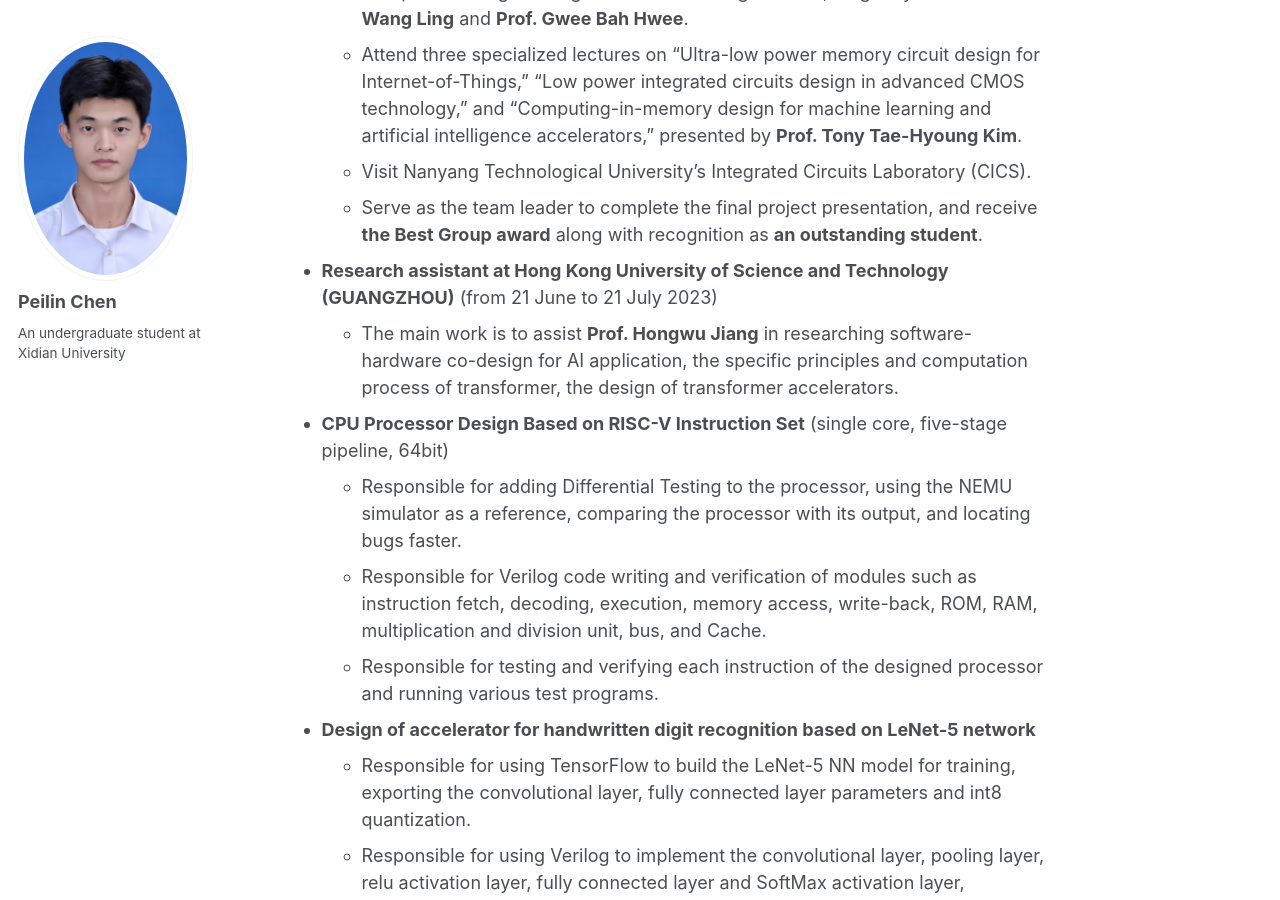
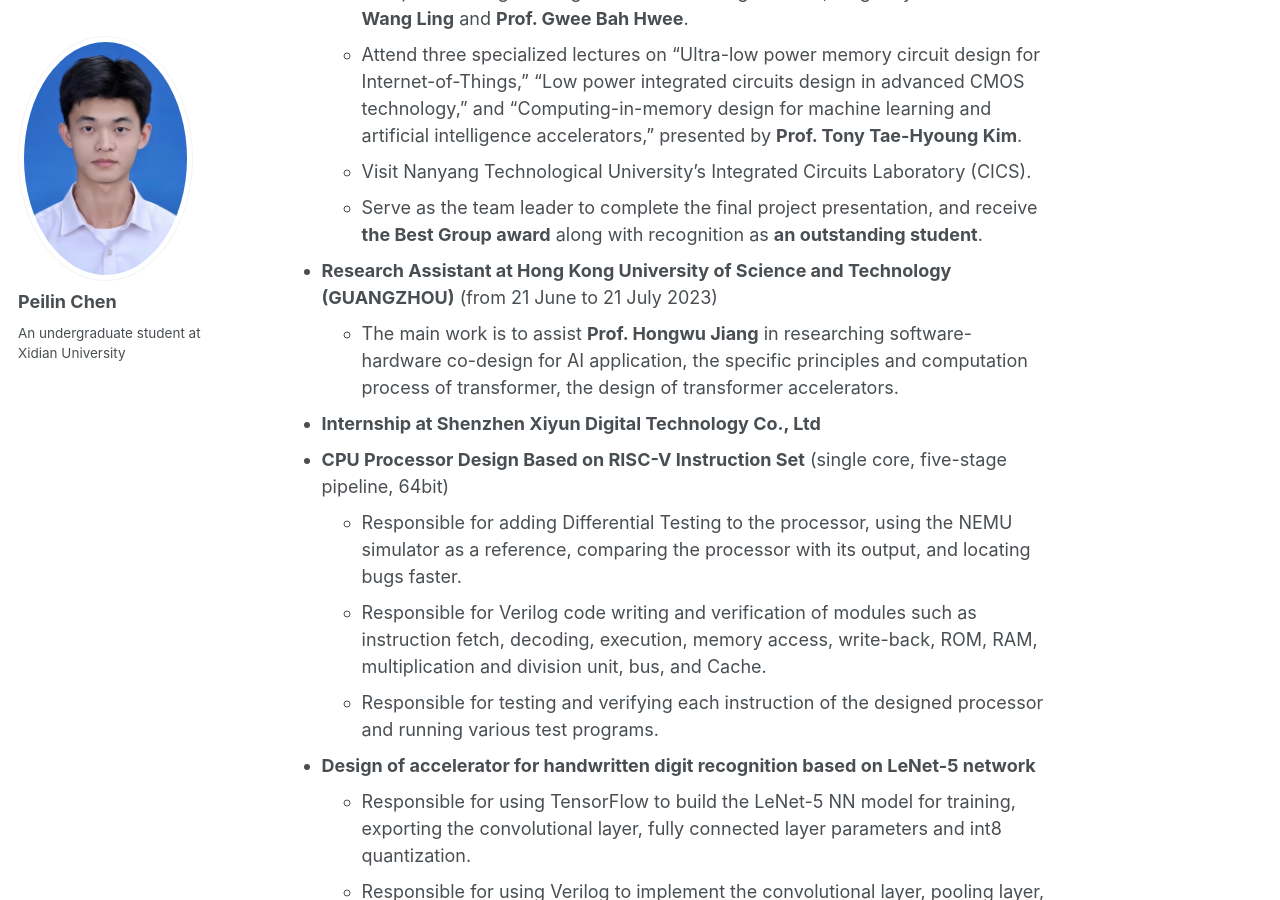
Before and after one commit to peilin-chen/peilin-chen.github.io, a Jekyll site: the page built from _pages/about.md, in a window 1280 px wide and 900 px high, scrolled down 727 px. Built offline with Jekyll 4.4.1, drawn with Linux system fonts in a browser that asks for light colours.

Commit message:
Update about.md

```diff
--- a/_pages/about.md
+++ b/_pages/about.md
@@ -24,8 +24,9 @@ Digital Integrated Circuits, AI Chip/Accelerator Based on Computing-In-Memory, R
   - Attend three specialized lectures on "Ultra-low power memory circuit design for Internet-of-Things," "Low power integrated circuits design in advanced CMOS technology," and "Computing-in-memory design for machine learning and artificial intelligence accelerators," presented by **Prof. Tony Tae-Hyoung Kim**.
   - Visit Nanyang Technological University's Integrated Circuits Laboratory (CICS).
   - Serve as the team leader to complete the final project presentation, and receive **the Best Group award** along with recognition as **an outstanding student**.
-* **Research assistant at Hong Kong University of Science and Technology (GUANGZHOU)** (from 21 June to 21 July 2023)
+* **Research Assistant at Hong Kong University of Science and Technology (GUANGZHOU)** (from 21 June to 21 July 2023)
   - The main work is to assist **Prof. Hongwu Jiang** in researching software-hardware co-design for AI application, the specific principles and computation process of transformer, the design of transformer accelerators.
+* **Internship at Shenzhen Xiyun Digital Technology Co., Ltd**
 * **CPU Processor Design Based on RISC-V Instruction Set** (single core, five-stage pipeline, 64bit)
   - Responsible for adding Differential Testing to the processor, using the NEMU simulator as a reference, comparing the processor with its output, and locating bugs faster.
   - Responsible for Verilog code writing and verification of modules such as instruction fetch, decoding, execution, memory access, write-back, ROM, RAM, multiplication and division unit, bus, and Cache.
```
